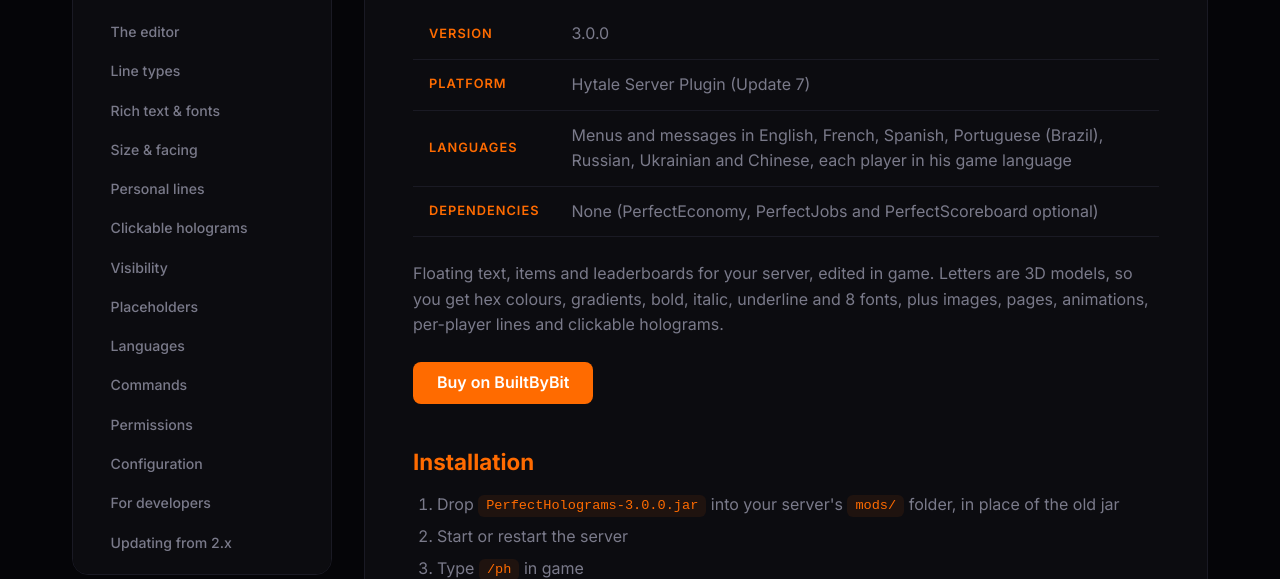
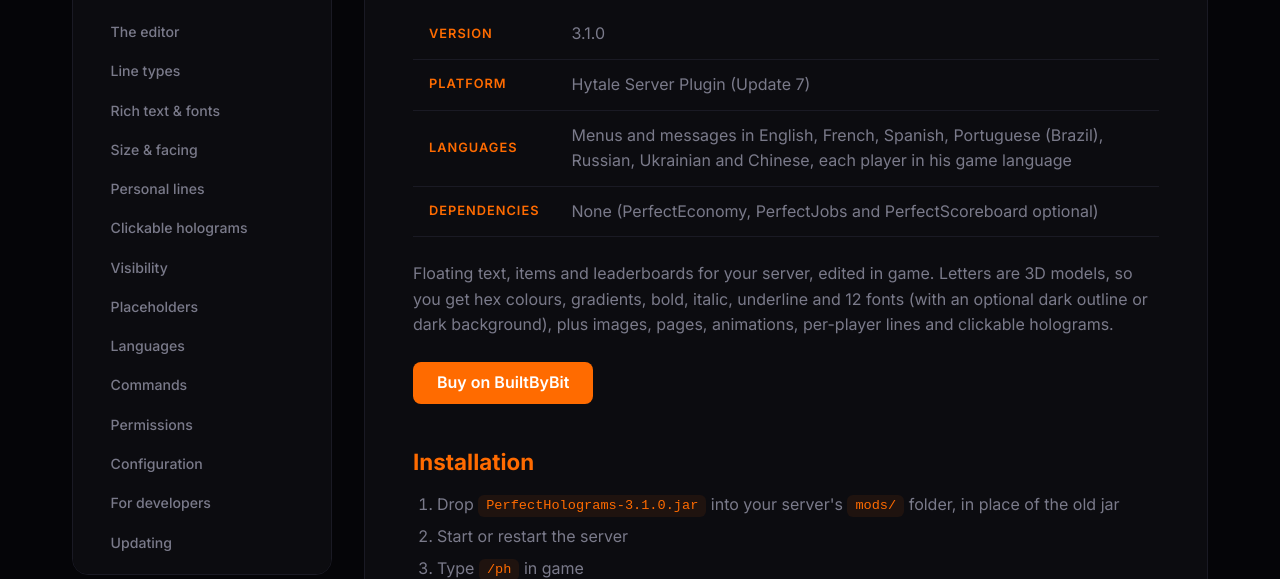
Before and after one commit to perfectplugins/perfectplugins.github.io, a plain HTML site: page wiki/perfectholograms/index.html in a window 1280 px wide. Shown: the part 221-800 px from the top of the page. Drawn offline with Linux system fonts and the light colour scheme.

Commit message:
PerfectHolograms 3.1.0 released: easier to read (spacing, 64 px letters, 4 fonts, outline, Cyrillic), card and wiki
Co-Authored-By: Claude Opus 5.5 <noreply@anthropic.com>

```diff
--- a/wiki/perfectholograms/index.html
+++ b/wiki/perfectholograms/index.html
@@ -37,7 +37,7 @@
       <li><a href="#permissions">Permissions</a></li>
       <li><a href="#config">Configuration</a></li>
       <li><a href="#api">For developers</a></li>
-      <li><a href="#upgrade">Updating from 2.x</a></li>
+      <li><a href="#upgrade">Updating</a></li>
       <li><a href="#faq">FAQ</a></li>
     </ul>
   </aside>
@@ -45,17 +45,17 @@
   <main class="wiki-content">
     <h1 id="overview">PerfectHolograms</h1>
     <table>
-      <tr><th>Version</th><td>3.0.0</td></tr>
+      <tr><th>Version</th><td>3.1.0</td></tr>
       <tr><th>Platform</th><td>Hytale Server Plugin (Update 7)</td></tr>
       <tr><th>Languages</th><td>Menus and messages in English, French, Spanish, Portuguese (Brazil), Russian, Ukrainian and Chinese, each player in his game language</td></tr>
       <tr><th>Dependencies</th><td>None (PerfectEconomy, PerfectJobs and PerfectScoreboard optional)</td></tr>
     </table>
-    <p>Floating text, items and leaderboards for your server, edited in game. Letters are 3D models, so you get hex colours, gradients, bold, italic, underline and 8 fonts, plus images, pages, animations, per-player lines and clickable holograms.</p>
+    <p>Floating text, items and leaderboards for your server, edited in game. Letters are 3D models, so you get hex colours, gradients, bold, italic, underline and 12 fonts (with an optional dark outline or dark background), plus images, pages, animations, per-player lines and clickable holograms.</p>
     <p><a href="https://builtbybit.com/resources/perfectholograms.96569/" style="display:inline-block;padding:0.5rem 1.5rem;background:#ff6b00;color:#fff;border-radius:8px;font-weight:600;margin-top:0.5rem;">Buy on BuiltByBit</a></p>
 
     <h2 id="installation">Installation</h2>
     <ol>
-      <li>Drop <code>PerfectHolograms-3.0.0.jar</code> into your server's <code>mods/</code> folder, in place of the old jar</li>
+      <li>Drop <code>PerfectHolograms-3.1.0.jar</code> into your server's <code>mods/</code> folder, in place of the old jar</li>
       <li>Start or restart the server</li>
       <li>Type <code>/ph</code> in game</li>
       <li>Images: put the PNG (or animated GIF) in the plugin's <code>images/</code> folder, add it to a hologram, and restart the server once so the image assets load</li>
@@ -84,7 +84,9 @@
       <tr><td><code>&lt;rainbow&gt;text&lt;/rainbow&gt;</code></td><td>Rainbow</td></tr>
       <tr><td><code>&lt;b&gt;</code> <code>&lt;i&gt;</code> <code>&lt;u&gt;</code></td><td>Bold, italic, underline</td></tr>
     </table>
-    <p>Eight fonts, chosen per hologram: Default, Sans, Serif, Thin, Cursive, Impact, Comic, Mono. The letters come from the plugin's glyph models: A-Z, digits, punctuation and the usual Western accents. Cyrillic and Chinese characters cannot be drawn inside a hologram.</p>
+    <p>Twelve fonts, chosen per hologram: Default, Sans, Serif, Thin, Cursive, Impact, Comic, Mono, plus the four fonts of the game's own menus: Lexend, Nunito, Noto Sans and Noto Mono. Each letter takes its own width, with the font's kerning.</p>
+    <p>Two options in the editor's Style tab, off by default: <strong>Dark outline</strong> puts a dark border around every letter and stays dark on coloured text (it doubles the entities used by the letters), and <strong>Dark background</strong> puts a dark plate behind the text. Both keep a hologram readable against the sky, snow or sand.</p>
+    <p>The letters come from the plugin's glyph models: A-Z, digits, punctuation, the usual Western accents and the Russian and Ukrainian alphabets (Lexend takes its Cyrillic letters from Noto Sans). Chinese characters cannot be drawn inside a hologram.</p>
 
     <h2 id="size">Size &amp; facing</h2>
     <p>Size goes from <strong>2 to 100</strong>, 4 by default (<code>defaultSize</code> in config.json). The line spacing follows the size. Set it in the editor or with <code>/ph size &lt;name&gt; &lt;2-100&gt;</code>. Holograms made in 2.x keep their size: the number is the old scale value. <strong>Face me</strong> turns the text toward you, and <code>/ph tp &lt;name&gt;</code> puts you in front of a hologram, looking at it.</p>
@@ -172,8 +174,9 @@
     <h2 id="api">For developers</h2>
     <p>Other plugins can create and control holograms through the plugin's manager, by reflection and without a dependency: <code>create</code>, <code>setLines</code>, <code>setSize</code>, <code>getSize</code>, <code>setRotation</code>, <code>faceTowards</code>, <code>setSpacing</code>, <code>setOwner</code>, <code>delete</code>. The 2.x methods keep their names and types. <code>yaw</code> follows the game's block rotation: 0 faces -Z, 90 faces -X, 180 faces +Z, 270 faces +X. Size is 2 to 100, and the line spacing follows it. A hologram created with <code>setOwner</code> carries a "Created by &lt;plugin&gt;" tag in the list; PerfectLootbox uses this for crate holograms (keep their <code>plb_</code> name).</p>
 
-    <h2 id="upgrade">Updating from 2.x</h2>
-    <p>Replace the jar with <code>PerfectHolograms-3.0.0.jar</code> and restart. Your <code>holograms.json</code> is converted at the first save, and the 2.0.3 file is kept as <code>holograms.json.2.0.3-backup</code>. Existing holograms keep their look and size. The 2.x commands and the 2.x permission still work.</p>
+    <h2 id="upgrade">Updating</h2>
+    <p><strong>From 3.0:</strong> replace the jar with <code>PerfectHolograms-3.1.0.jar</code> and restart. Nothing is converted: holograms keep their font, size and colours. Only the space between letters changes, so lines get narrower (about half as wide in Mono). <code>holograms.json</code> gets two fields, <code>outline</code> and <code>background</code>.</p>
+    <p><strong>From 2.x:</strong> replace the jar with <code>PerfectHolograms-3.1.0.jar</code> and restart. Your <code>holograms.json</code> is converted at the first save, and the 2.0.3 file is kept as <code>holograms.json.2.0.3-backup</code>. Existing holograms keep their look and size. The 2.x commands and the 2.x permission still work.</p>
 
     <h2 id="faq">FAQ</h2>
     <h3>Image not showing?</h3>
```
Also changed, not shown: index.html (+2 -2 lines).
